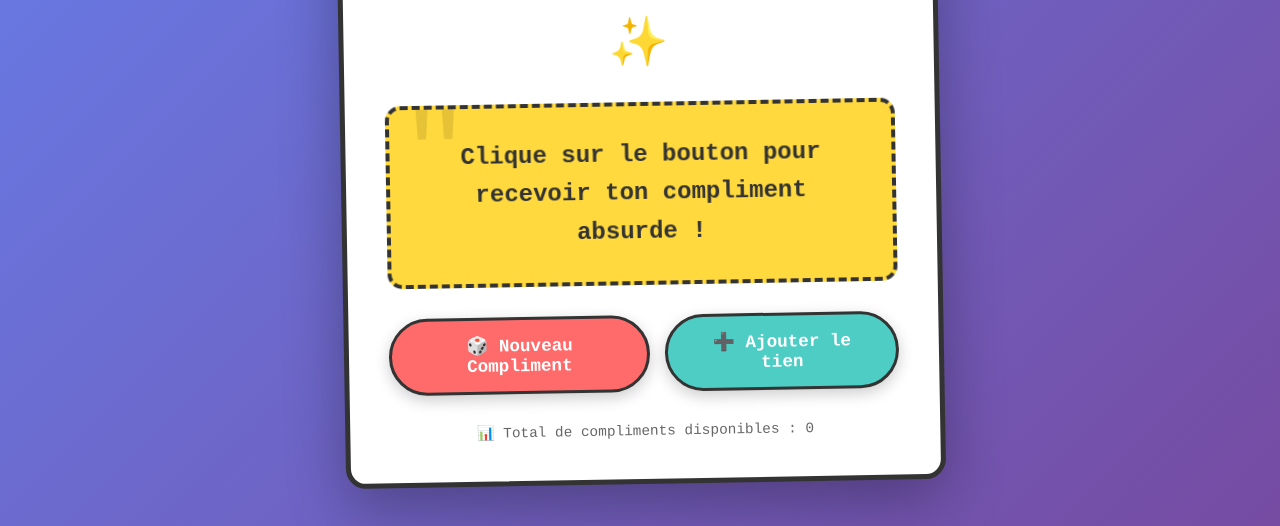
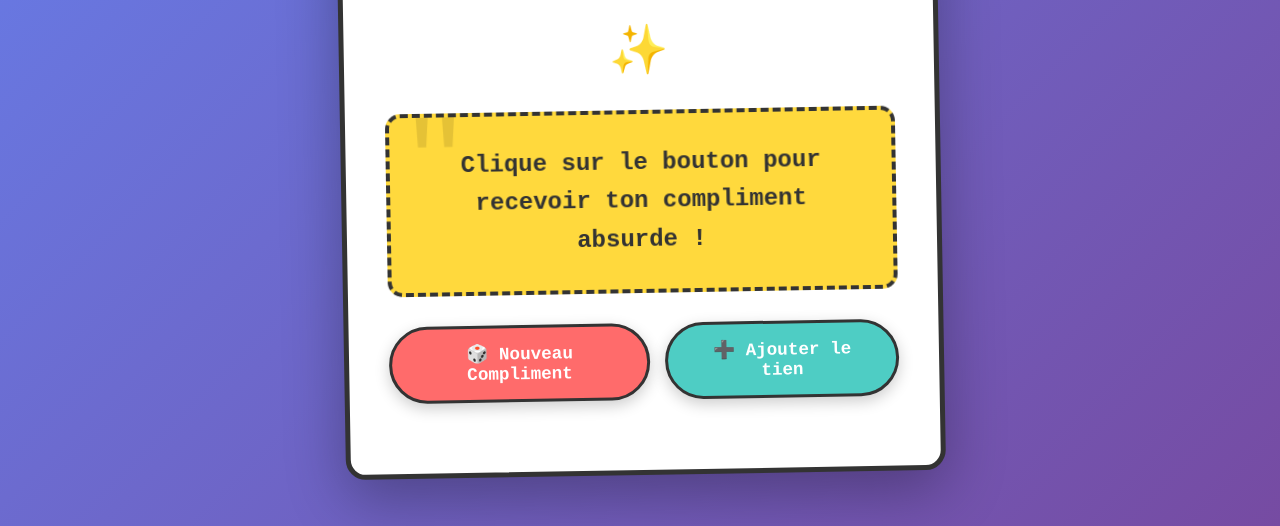
Before and after one commit to mashlopez/website-azure, a website: page index.html in a window 1280 px wide. Shown: the part 274-800 px from the top of the page. Drawn offline with Linux system fonts and the light colour scheme.

Commit message:
Remove stats section from index.html
Removed the statistics section displaying total compliments.

```diff
--- a/index.html
+++ b/index.html
@@ -206,9 +206,6 @@
             <button onclick="addCustomCompliment()" style="width: 100%;">💾 Sauvegarder</button>
         </div>
 
-        <div class="stats">
-            <p>📊 Total de compliments disponibles : <span id="count">0</span></p>
-        </div>
     </div>
 
     <script>
```
